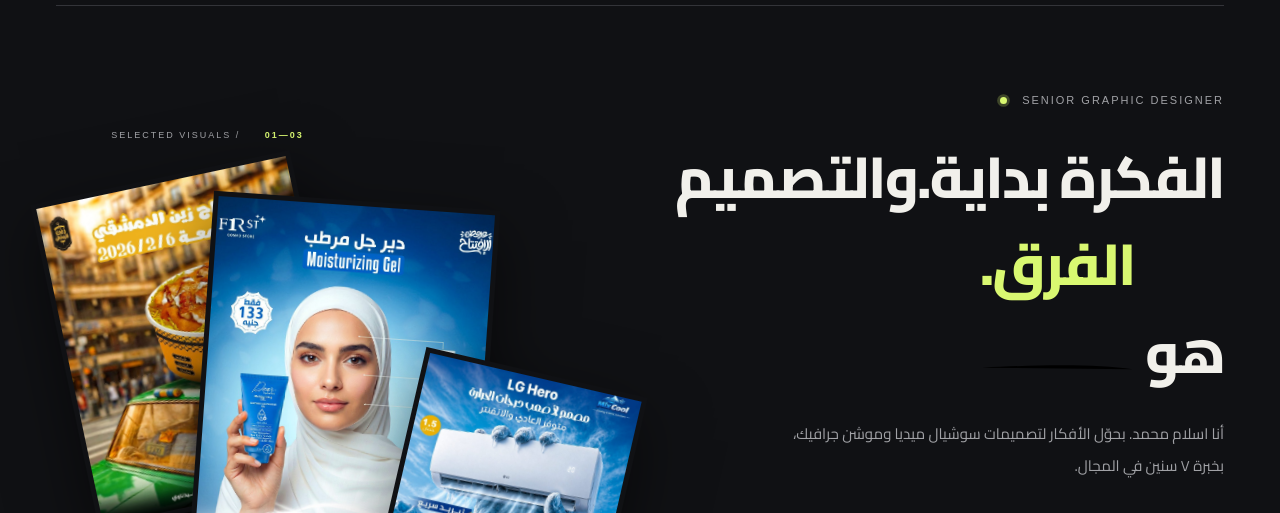
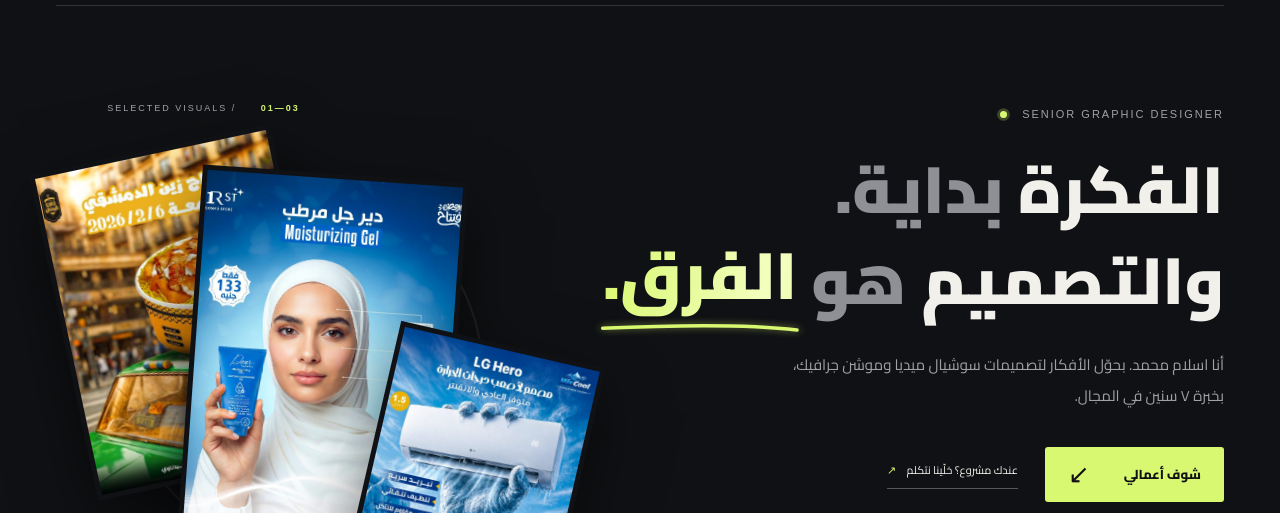
Before and after one commit to islam-mohamed-design/islam-mohamed-design.github.io, a plain HTML site: page index.html in a window 1280 px wide. Shown: the part 208-721 px from the top of the page. Drawn offline with Linux system fonts and the light colour scheme.

Commit message:
Add premium hero headline styles to CSS

```diff
--- a/style.css
+++ b/style.css
@@ -163,3 +163,31 @@ dialog[open]{animation:dialog-in .34s cubic-bezier(.16,1,.3,1)}dialog::backdrop{
 @media(prefers-reduced-motion:reduce){.island-shell,.island-peek,.island-message{transition:none!important}.island-shell:after,.island-shine:before{animation:none!important}}
 @keyframes island-glow{0%,100%{opacity:.35}50%{opacity:.8}}
 @keyframes island-shine{0%,58%{left:-65%}88%,100%{left:135%}}
+
+/* ===== Premium hero headline v2 ===== */
+.hero h1{font-size:clamp(46px,5.1vw,80px);line-height:1.28;letter-spacing:0;font-weight:900;margin:0 0 26px;display:block}
+.hero h1 .hl{display:block;white-space:nowrap}
+.hero h1 .hl2{margin-top:.04em}
+.hero h1 .wm{display:inline-block;overflow:hidden;vertical-align:bottom;padding:.16em .06em .22em;margin:-.16em -.06em -.22em;position:relative}
+.hero h1 .w{display:inline-block;transform:none;animation:none;color:var(--ink);transition:color .4s,transform .5s cubic-bezier(.16,1,.3,1);will-change:transform}
+.hero h1 .w.dim{color:#8f9095}
+.hero h1 .w.accent{color:var(--accent);background:linear-gradient(100deg,#d9f871 0%,#f4ffc2 38%,#d9f871 56%,#b9e43c 100%);background-size:240% 100%;-webkit-background-clip:text;background-clip:text;-webkit-text-fill-color:transparent;text-shadow:none;filter:drop-shadow(0 0 22px #d9f87140);animation:key-shine 5.5s 2.4s ease-in-out infinite}
+.hero h1 .key{overflow:visible;padding-bottom:.3em}
+.hero h1 .key .w{position:relative}
+.hero h1 .stroke{position:absolute;right:.02em;left:.02em;bottom:.06em;width:calc(100% - .04em);height:.16em;overflow:visible;pointer-events:none}
+.hero h1 .stroke path{fill:none;stroke:var(--accent);stroke-width:3.5;stroke-linecap:round;stroke-dasharray:1;stroke-dashoffset:0;vector-effect:non-scaling-stroke;filter:drop-shadow(0 0 6px #d9f87180)}
+@media(hover:hover) and (pointer:fine){.hero h1 .w:hover{transform:translateY(-.06em)}.hero h1 .w.dim:hover{color:var(--ink)}}
+@keyframes key-shine{0%,35%{background-position:100% 0}80%,100%{background-position:0% 0}}
+/* reveal: hidden only when JS is on, released after the preloader */
+html.hk .hero h1 .w{transform:translateY(110%) rotate(4deg);opacity:0;filter:blur(14px)}
+html.hk .hero h1 .stroke path{stroke-dashoffset:1}
+html.hk.hero-go .hero h1 .w{animation:hw-in 1.15s cubic-bezier(.16,1,.3,1) both;animation-delay:calc(var(--i)*.11s + .05s)}
+html.hk.hero-go .hero h1 .w.accent{animation:hw-in 1.15s cubic-bezier(.16,1,.3,1) both,key-shine 5.5s 2.6s ease-in-out infinite;animation-delay:calc(var(--i)*.11s + .05s),2.6s}
+html.hk.hero-go .hero h1 .stroke path{animation:hw-draw 1s .95s cubic-bezier(.65,0,.25,1) both}
+@keyframes hw-in{0%{transform:translateY(110%) rotate(4deg);opacity:0;filter:blur(14px)}55%{opacity:1}100%{transform:none;opacity:1;filter:blur(0)}}
+@keyframes hw-draw{from{stroke-dashoffset:1}to{stroke-dashoffset:0}}
+html.hk .hero h1 .w.accent{filter:blur(14px)}
+@media(max-width:1000px){.hero h1{font-size:clamp(44px,8.4vw,64px)}}
+@media(max-width:700px){.hero h1 .hl{white-space:normal}.hero h1{font-size:clamp(38px,11.4vw,54px);line-height:1.36;letter-spacing:0;margin-bottom:18px}}
+@media(max-width:360px){.hero h1{font-size:35px}}
+@media(prefers-reduced-motion:reduce){html.hk .hero h1 .w,html.hk .hero h1 .stroke path{transform:none;opacity:1;filter:none;stroke-dashoffset:0;animation:none!important}.hero h1 .w.accent{animation:none!important}}
```
